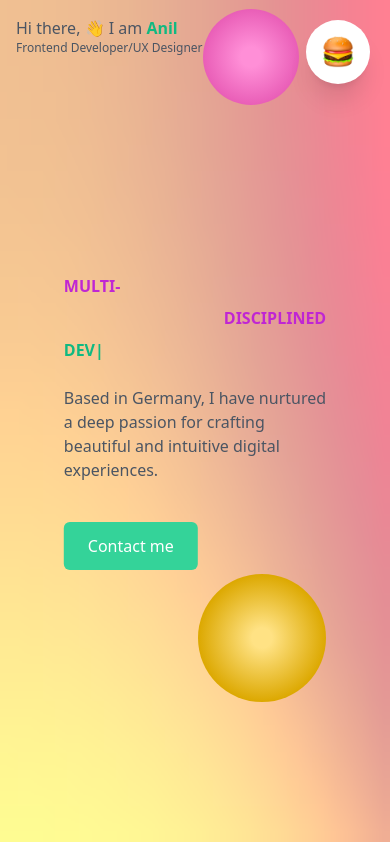
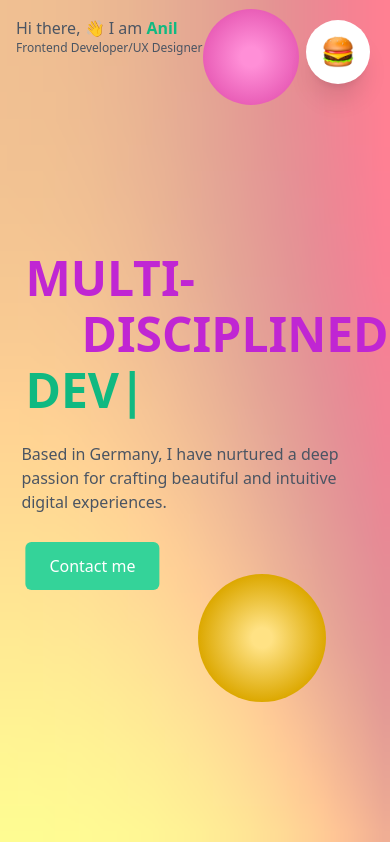
Before and after one commit to cursedxp/portfolio-site, a React (Vite) app: page / in a window 390 px wide. Shown: the top 842 px of the page. Built offline with nearby package versions, Linux system fonts and the light colour scheme.

Commit message:
✨ (AnimatedHeroText.jsx): adjust margin-left values for different screen sizes to improve alignment and responsiveness ✨ (Hero.jsx): adjust margin-left and font size values for different screen sizes to improve alignment and responsiveness

```diff
--- a/src/components/AnimatedHeroText/AnimatedHeroText.jsx
+++ b/src/components/AnimatedHeroText/AnimatedHeroText.jsx
@@ -21,7 +21,7 @@ export default function AnimatedHeroText() {
   }, []);
 
   return (
-    <div className=" text-left ml-10 xs:ml-0">
+    <div className=" text-left sm:ml-10 xs:ml-6">
       <span className=" text-emerald-500" ref={el} />
     </div>
   );
--- a/src/components/Hero/Hero.jsx
+++ b/src/components/Hero/Hero.jsx
@@ -8,16 +8,16 @@ export default function Hero() {
     <div className="relative w-full h-screen">
       <CanvasBackground />
       <BallAnimation />
-      <div className=" absolute top-1/2 left-1/2 -translate-x-1/2 -translate-y-1/2 font-bold xl:text-9xl lg:text-8xl md:text-7xl sm:text-7xl flex flex-col justify-center items-start gap-2 z-20 text-fuchsia-600">
-        <div>MULTI-</div>
-        <div className="ml-40">DISCIPLINED</div>
+      <div className=" absolute top-1/2 left-1/2 -translate-x-1/2 -translate-y-1/2 font-bold xl:text-9xl lg:text-8xl md:text-7xl sm:text-7xl xs:text-5xl flex flex-col justify-center items-start gap-2 z-20 text-fuchsia-600">
+        <div className="sm:m-0 xs:ms-6">MULTI-</div>
+        <div className="sm:ml-40 xs:ml-20">DISCIPLINED</div>
         <AnimatedHeroText />
-        <p className=" text-base font-normal max-w-md text text-gray-600 mt-4">
+        <p className=" text-base font-normal max-w-md text text-gray-600  xs:m-5 sm:ml-0">
           Based in Germany, I have nurtured a deep passion for crafting
           beautiful and intuitive digital experiences.
         </p>
         <motion.div
-          className=" text-base font-normal px-6 py-3 bg-emerald-400 rounded-md sm:self-end xs:self-start mt-0 xs:mt-8 text-white hover:shadow-xl"
+          className=" text-base font-normal px-6 py-3 bg-emerald-400 rounded-md sm:self-end xs:self-start mt-0  xs:ml-6  text-white hover:shadow-xl"
           whileHover={{ scale: 1.1 }}
           whileTap={{ scale: 0.9 }}
         >
```
